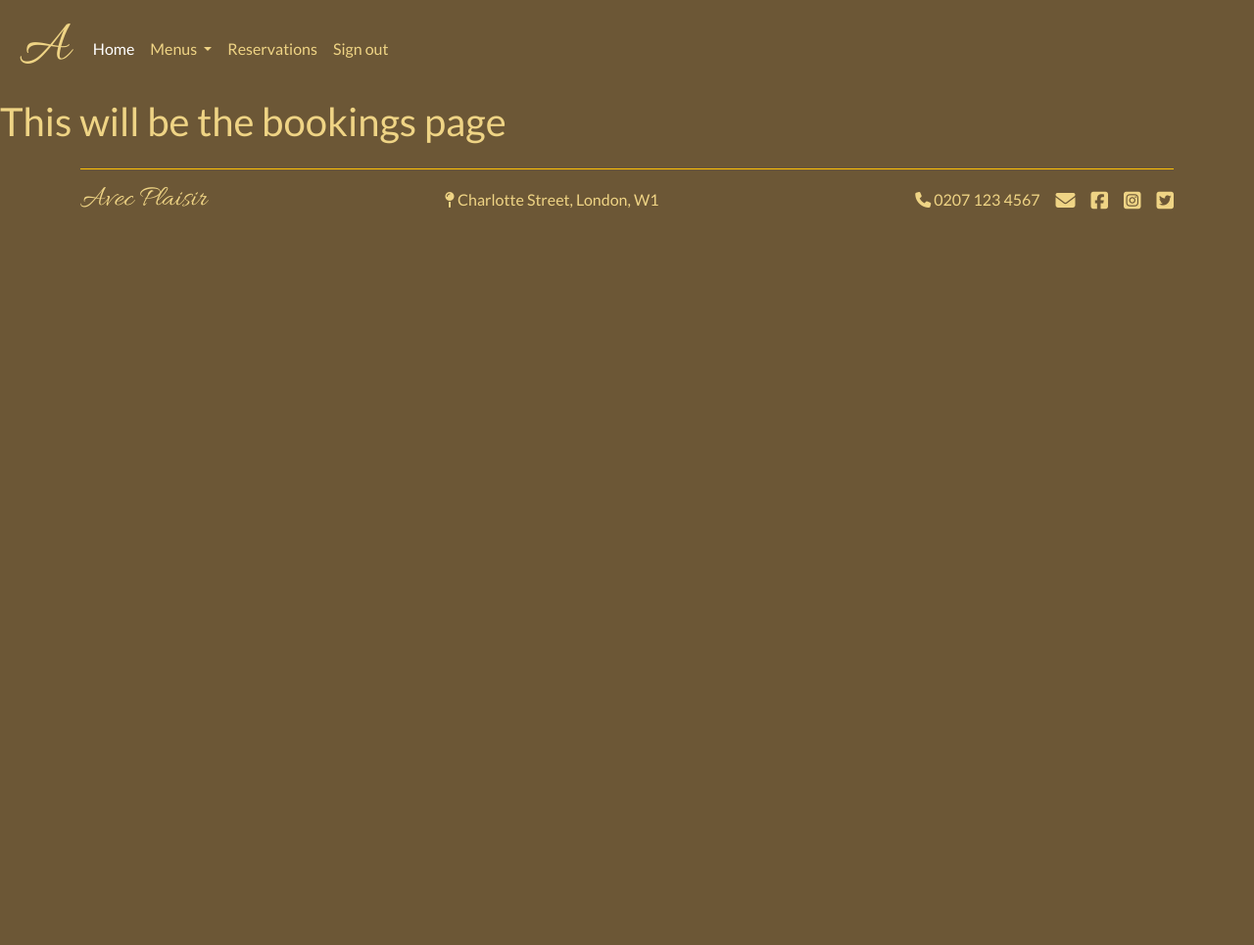
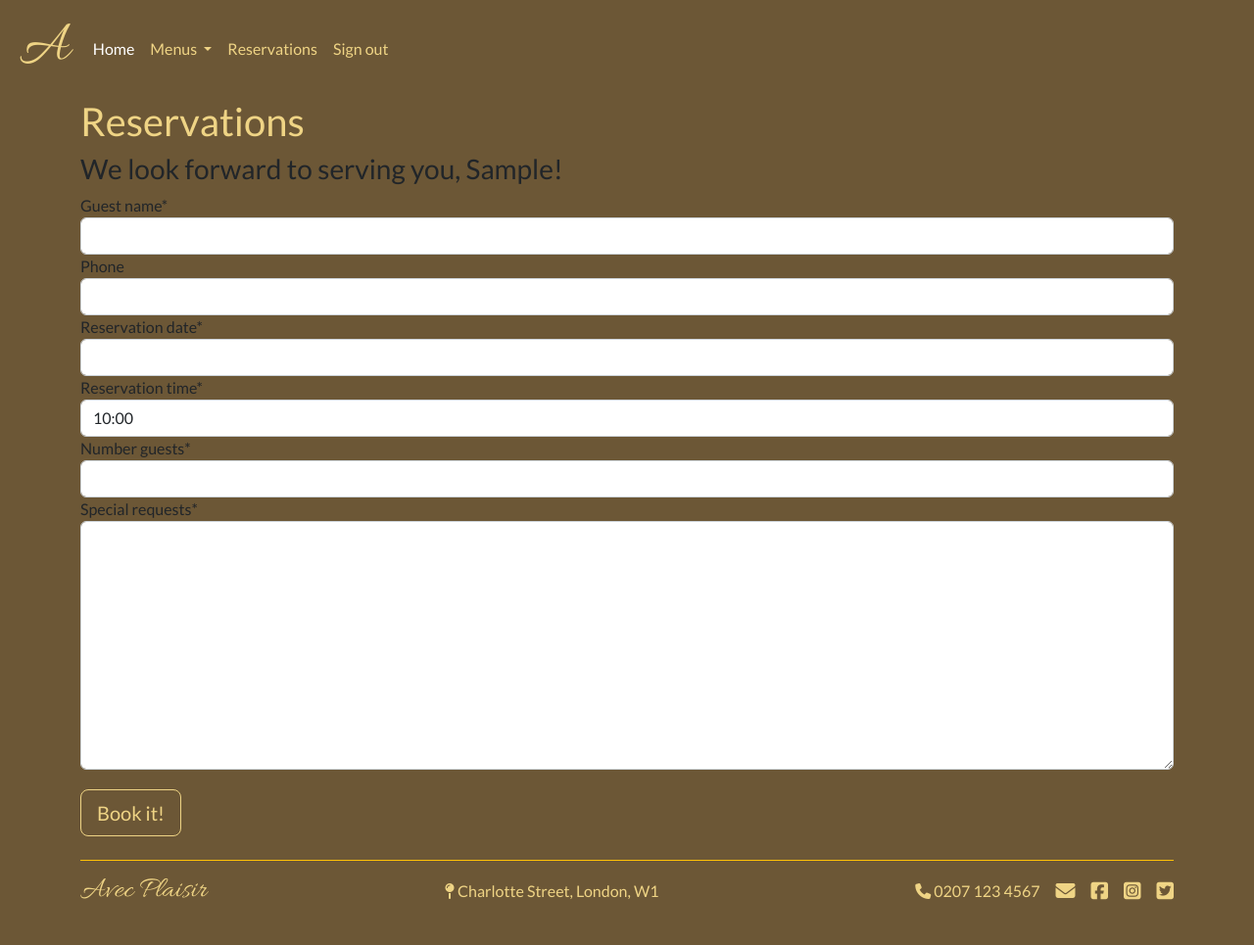
Before and after one commit to leah-jala/PP4-Avec-Plaisir, a Django app: page /bookings/ in a window 1280 px wide. Shown: the whole page at 98% size. Before the commit the page ends 214 px from the top, so only its background shows below. Run offline with Django 3.2, Linux system fonts and the light colour scheme; the visitor is signed in with stand-in values (Sample User, id 1); some libraries are stand-ins or nearby versions.

Commit message:
Add basic crispy reservation form

```diff
--- a/avecplaisir/settings.py
+++ b/avecplaisir/settings.py
@@ -50,6 +50,7 @@ INSTALLED_APPS = [
     'phonenumber_field',
     'phonenumbers',
     'cloudinary',
+    'crispy_forms',
     # Custom apps
     'home',
     'bookings',
@@ -103,6 +104,7 @@ ACCOUNT_SIGNUP_EMAIL_ENTER_TWICE = True
 ACCOUNT_USERNAME_MIN_LENGTH = 4
 LOGIN_URL = "/accounts/login/"
 LOGIN_REDIRECT_URL = "/"
+CRISPY_TEMPLATE_PACK = "bootstrap4"
 
 WSGI_APPLICATION = 'avecplaisir.wsgi.application'
 
--- /dev/null
+++ b/bookings/forms.py
@@ -0,0 +1,13 @@
+from .models import Reservation, Table
+from django import forms
+
+
+class ReservationForm(forms.ModelForm):
+    class Meta:
+        model = Reservation
+        fields = ('guest_name',
+                'phone',
+                'reservation_date',
+                'reservation_time',
+                'number_guests',
+                'special_requests',)
--- a/bookings/templates/bookings/bookings.html
+++ b/bookings/templates/bookings/bookings.html
@@ -1,7 +1,23 @@
 {% extends "base.html" %}
 
 {% block content %}
+{% load crispy_forms_tags %}
 
-<h1>This will be the bookings page</h1>
 
-{%endblock%}
+
+{% if user.is_authenticated %}
+
+<div class="container">
+    <h1>Reservations</h1>
+    <h3>We look forward to serving you, {{ user.first_name }}!</h3>
+    <form method="POST">
+        {{ reservation_form | crispy}}
+        {% csrf_token %}
+        <button type="submit" class="btn btn-signup btn-lg">Book it!</button>
+    </form>
+</div>
+{% else %}
+Hello, guest! Please register first to make an online booking.
+{% endif %}
+
+{% endblock %}
--- a/bookings/views.py
+++ b/bookings/views.py
@@ -1,9 +1,22 @@
-from django.shortcuts import render
+from django.shortcuts import render, redirect
+from django.contrib.auth.models import User
 from django.views.generic import DeleteView, CreateView, UpdateView, ListView
 from .models import Reservation, Table
-
-from django.shortcuts import render
-
+from .forms import ReservationForm
 
 def get_booking_page(request):
-    return render(request, "bookings/bookings.html")
+    return render(
+        request,
+        "bookings/bookings.html",
+        {'user': request.user, 'reservation_form': ReservationForm()},
+    )
+
+def save_form(request):
+    if request.method == 'POST':
+        form = ReservationForm(request.POST)
+        if form.is_valid():
+            form.save()
+            return redirect('')
+    else:
+        form = ReservationForm()
+        return render(request, 'bookings/bookings.html', {'form': form})
--- a/requirements.txt
+++ b/requirements.txt
@@ -5,6 +5,7 @@ dj-database-url==0.5.0
 dj3-cloudinary-storage==0.0.6
 Django==3.2.16
 django-allauth==0.41.0
+django-crispy-forms==1.14.0
 django-phonenumber-field==3.0.1
 django-phonenumbers==1.0.1
 gunicorn==20.1.0
```
